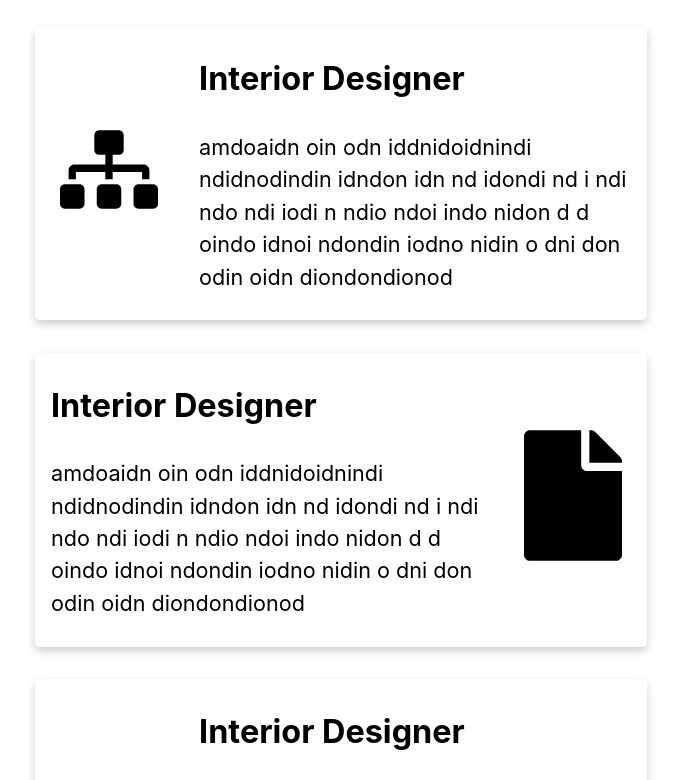
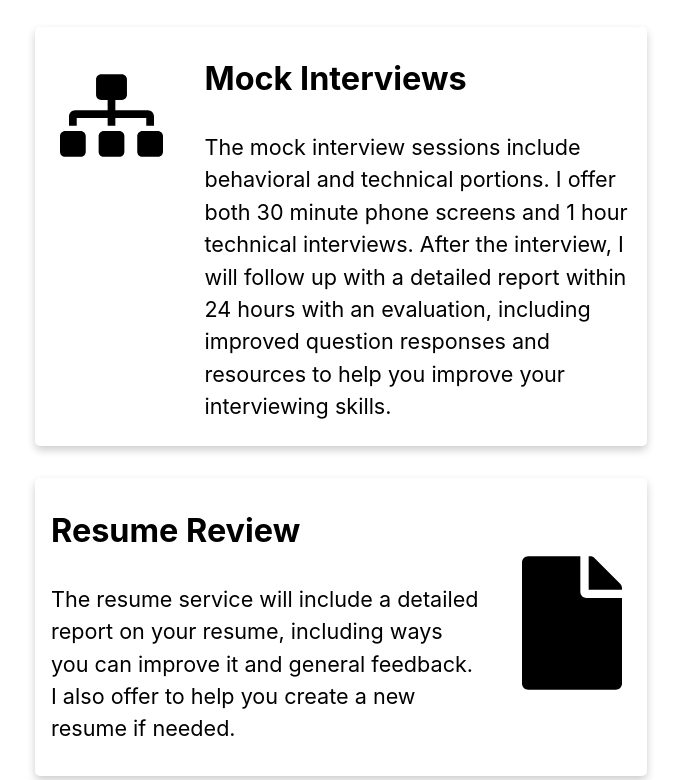
Before and after one commit to dag157/nextjs-blog, a Next.js app: page /services in a window 1280 px wide. Shown: the part 228-1008 px from the top of the page, without its empty margins (299-980 px from the left). Built offline with nearby package versions, Linux system fonts and the light colour scheme.

Commit message:
services page

```diff
--- a/components/card.js
+++ b/components/card.js
@@ -2,22 +2,22 @@ import utilStyles from '../styles/utils.module.css';
 import cardStyles from '../styles/card.module.css'
 import Image from 'next/image';
 
-export default function Card({ children, img_path, reverse }) {
+export default function Card({ children, img_path, reverse, card_title, card_txt, card_width, card_height }) {
   return (
     <div className={`${cardStyles.card}`}>
         {reverse ? (
             <div className={utilStyles.rightifyContent}>
                 <div className={`${cardStyles.cardContainer}`}>
-                    <h2>Interior Designer</h2>
-                    <p>amdoaidn oin odn iddnidoidnindi ndidnodindin idndon idn nd idondi nd i ndi ndo ndi iodi n  ndio ndoi indo nidon d d oindo idnoi ndondin  iodno nidin o dni don odin oidn  diondondionod</p>
+                    <h2>{card_title}</h2>
+                    <p>{card_txt}</p>
                 </div>
                 <div className={cardStyles.cardImgMargin}>
                     <Image
                         priority
                         src={img_path}
                         className={`${cardStyles.cardImgRight} ${cardStyles.cardImgMargin}`}
-                        height={1008}
-                        width={420}
+                        height={card_height}
+                        width={card_width}
                         alt={''}
                     />
                 </div>
@@ -29,14 +29,14 @@ export default function Card({ children, img_path, reverse }) {
                         priority
                         src={img_path}
                         className={`${cardStyles.cardImgLeft} ${cardStyles.cardImgMargin}`}
-                        height={1008}
-                        width={420}
+                        height={card_height}
+                        width={card_width}
                         alt={''}
                     />
                 </div>
                 <div className={`${cardStyles.cardContainer}`}>
-                    <h2 className={utilStyles.rightifySingleElement}>Interior Designer</h2>
-                    <p>amdoaidn oin odn iddnidoidnindi ndidnodindin idndon idn nd idondi nd i ndi ndo ndi iodi n  ndio ndoi indo nidon d d oindo idnoi ndondin  iodno nidin o dni don odin oidn  diondondionod</p>
+                    <h2 className={utilStyles.rightifySingleElement}>{card_title}</h2>
+                    <p>{card_txt}</p>
                 </div>
             </div>
         }
--- a/pages/services.js
+++ b/pages/services.js
@@ -32,17 +32,36 @@ export default function Services({ allPostsData }) {
       <section className={`${utilStyles.headingMd} ${utilStyles.padding1px}`}>
         <h1 className={utilStyles.headingXl}><RedText str={'Services'}></RedText></h1>
         <div className={utilStyles.centerContent}>
-            <Card img_path='/images/sitemap-solid.svg'>
+            <Card
+                img_path='/images/sitemap-solid.svg'
+                card_title='Mock Interviews'
+                card_txt='The mock interview sessions include behavioral and technical portions. I offer both 30 minute phone screens and 1 hour technical interviews. After the interview, I will follow up with a detailed report within 24 hours with an evaluation, including improved question responses and resources to help you improve your interviewing skills.'
+                card_height={1008}
+                card_width={820}
+            >
             </Card>
         </div>
         <br />
         <div className={utilStyles.centerContent}>
-            <Card img_path='/images/file-solid.svg' reverse>
+            <Card
+                img_path='/images/file-solid.svg'
+                card_title='Resume Review'
+                card_txt='The resume service will include a detailed report on your resume, including ways you can improve it and general feedback. I also offer to help you create a new resume if needed.'
+                card_height={1008}
+                card_width={420}
+                reverse
+            >
             </Card>
         </div>
         <br />
         <div className={utilStyles.centerContent}>
-            <Card img_path='/images/chalkboard-teacher-solid.svg'>
+            <Card
+                img_path='/images/chalkboard-teacher-solid.svg'
+                card_title='Tutoring'
+                card_txt='Interested in learning how to program? I offer one on one live sessions to teach you the basics. Some general topics include web development, object oriented programming and cloud services.'
+                card_height={1008}
+                card_width={420}
+            >
             </Card>
         </div>
         <br />
```
